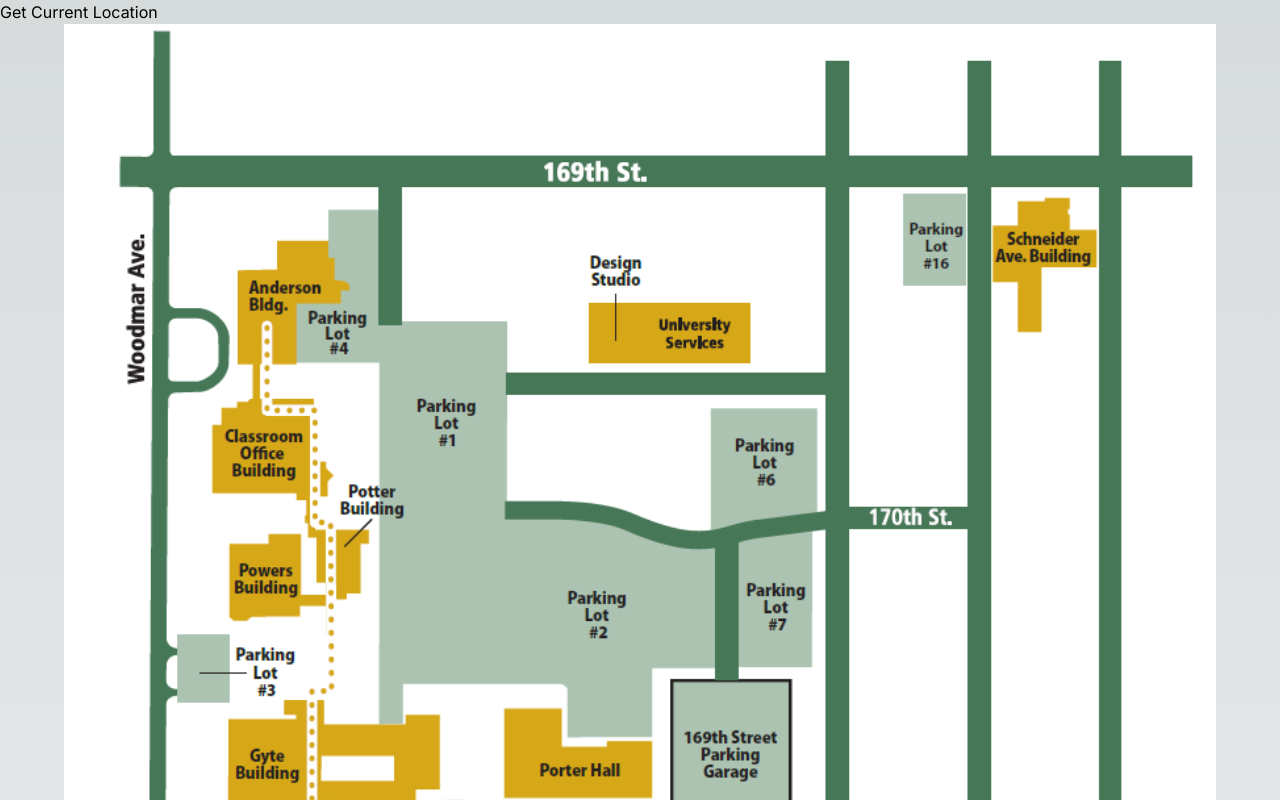
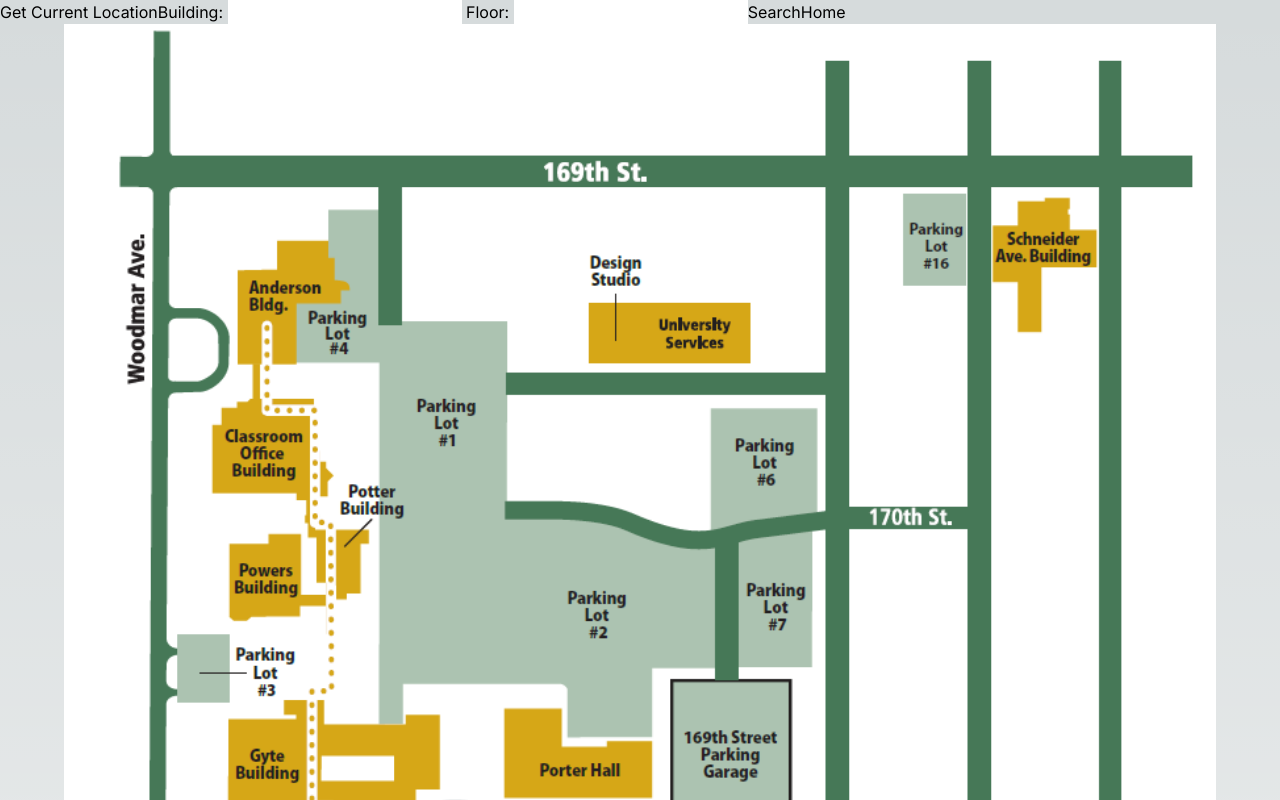
Before and after one commit to peter-biz/RyanCompanyPNWmap, a Next.js app in the folder pnw-map/: page / in a window 1280 px wide. Shown: the top 800 px of the page. Built offline with nearby package versions, Linux system fonts and the light colour scheme.

Commit message:
testing floor plan

```diff
--- /dev/null
+++ b/pnw-map/app/components/floor_plan.jsx
@@ -0,0 +1,104 @@
+
+
+function home(){
+    document.getElementById("map_image").src = "pnw-map.png";
+}
+
+function search(){
+    const image = document.getElementById("map_image");
+    const building = document.getElementById("buildingBar").value;
+    const floor = document.getElementById("floorBar").value;
+
+    console.log(building);
+
+    if(building == "Classroom Office Building" || building == "clo"){
+             if(floor == 1) image.src = "CLO_1.png";
+        else if(floor == 2) image.src = "CLO_2.png";
+        else if(floor == 3) image.src = "CLO_3.png";
+        else home();
+    }
+    else if(building == "Potter" || building == "potter"){ // I dont how to simplify this in js and i dont care to know
+             if(floor == 1) image.src = "POTT_1.png";
+        else if(floor == 2) image.src = "POTT_2.png";
+        else if(floor == 3) image.src = "POTT_3.png";
+        else home();
+    }
+    else if(building == "Anderson" || building == "anderson"){
+             if(floor == 1) image.src = "ANDR_1.png";
+        else if(floor == 2) image.src = "ANDR_2.png";
+        else if(floor == 3) image.src = "ANDR_3.png";
+        else home();
+    }
+    else if(building == "Gyte" || building == "gyte"){
+             if(floor == 0) image.src = "GYTE_0.png";
+        else if(floor == 1) image.src = "GYTE_1.png";
+        else if(floor == 2) image.src = "GYTE_2.png";
+        else home();
+    }
+    else if(building == "Nils" || building == "nils"){
+                if(floor == 1) image.src = "NILS_1.jpg";
+            else if(floor == 2) image.src = "NILS_2.jpg";
+            else if(floor == 3) image.src = "NILS_3.jpg";
+            else home();
+        }
+    else {
+        home();
+    }
+}
+
+
+const CLO_N = 41.587205;
+const CLO_S = 41.586626;
+const CLO_E = -87.474978;
+const CLO_W = -87.475711;
+
+const POTT_N = 41.586516;
+const POTT_S = 41.586085;
+const POTT_E = -87.474717;
+const POTT_W = -87.475054;
+
+const ANDR_N = 41.588019;
+const ANDR_S = 41.587366;
+const ANDR_E = -87.474892;
+const ANDR_W = -87.475627;
+
+const GYTE_N = 41.585525;
+const GYTE_S = 41.585004;
+const GYTE_E = -87.474130;
+const GYTE_W = -87.475671;
+
+// NILS Building Coordinates
+const NILSP1 = {lat: 41.58361944832225, lng: -87.47458185241473}; // Top Left
+const NILSP2 = {lat: 41.58361042015047, lng: -87.47343252589033}; // Top Right
+const NILSP3 = {lat: 41.58337819513019, lng: -87.47355926026957}; // Bot Right
+
+
+function showMapByCoordinates(lat, lon){
+    const image = document.getElementById("map_image");
+
+    if( (CLO_S <= lat) && (lat <= CLO_N) &&
+        (CLO_W <= lon) && (lon <= CLO_E) ){
+        image.src = "CLO_1.png";
+    }
+    else if( (POTT_S <= lat) && (lat <= POTT_N) &&
+             (POTT_W <= lon) && (lon <= POTT_E) ){
+        image.src = "POTT_1.png";
+    }
+    else if( (ANDR_S <= lat) && (lat <= ANDR_N) &&
+             (ANDR_W <= lon) && (lon <= ANDR_E) ){
+        image.src = "ANDR_1.png";
+    }
+    else if( (GYTE_S <= lat) && (lat <= GYTE_N) &&
+             (GYTE_W <= lon) && (lon <= GYTE_E) ){
+        image.src = "GYTE_0.png";
+    }
+    else if( (NILSP1.lat <= lat) && (lat <= NILSP2.lat) &&
+             (NILSP1.lng <= lon) && (lon <= NILSP3.lng) ){
+        image.src = "NILS_1.jpg";
+    }
+    else{
+        home();
+    }
+}
+
+export {search, home}
--- a/pnw-map/app/page.tsx
+++ b/pnw-map/app/page.tsx
@@ -22,6 +22,7 @@ Features:
 import { getLocation, building } from "./components/location.jsx";
 import { NextPage } from "next";
 import React, { useRef, useEffect } from 'react';
+import { search, home} from "./components/floor_plan.jsx";
 import "./globals.css";
 
 export default function Home() {
@@ -63,7 +64,12 @@ export default function Home() {
 
   return (
     <>
-    <button onClick={currLocation}>Get Current Location</button>
+    <section id="controls">
+      <button onClick={currLocation}>Get Current Location</button>
+      Building: <input id="buildingBar" /> Floor: <input id="floorBar" />
+      <button onClick={search}>Search</button>
+      <button onClick={home}>Home</button>
+    </section>
       <div style={{ display: "flex", justifyContent: "center" }}>
         <img id="source" src="pnw-map.png" alt="PNW Map" width="90%" height="175%"  />
       </div>
```
